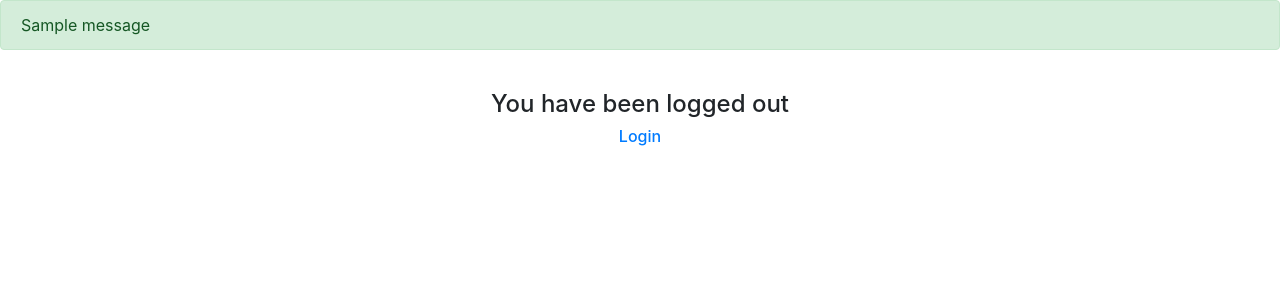
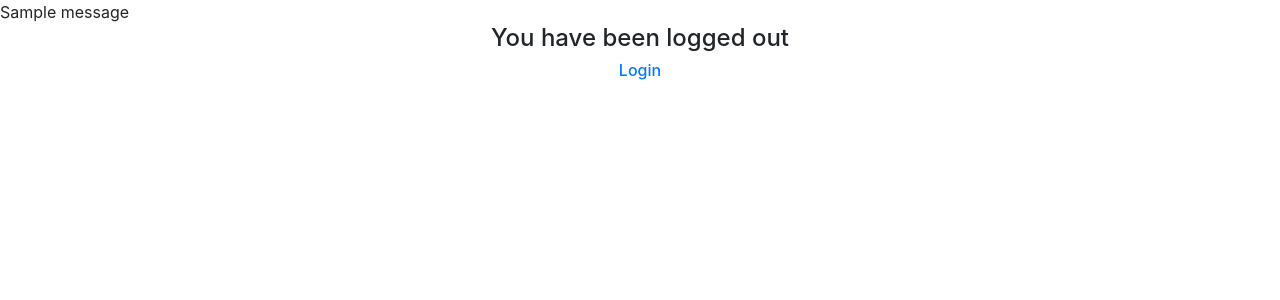
Before and after one commit to MARTIN-OMOLLO/UIPROJECT, a Django app: template APIS/templates/auth/logout.html in a window 1280 px wide. Shown: the top 300 px of the page. Run offline with Django 4.2, Linux system fonts and the light colour scheme; the template is opened without the code that fills it: most values are stand-ins (such as "Sample title", 1, 10 or a date in 2020); one stand-in notice (Sample message) is shown; some libraries are stand-ins or nearby versions.

Commit message:
add html content

```diff
--- a/APIS/templates/auth/base.html
+++ b/APIS/templates/auth/base.html
@@ -25,7 +25,7 @@
 
 {% if messages %}
   {% for message in messages %}
-    <div class="alert alert-{{ message.tags }}">
+
       {{ message }}
     </div>
   {% endfor %}
```
